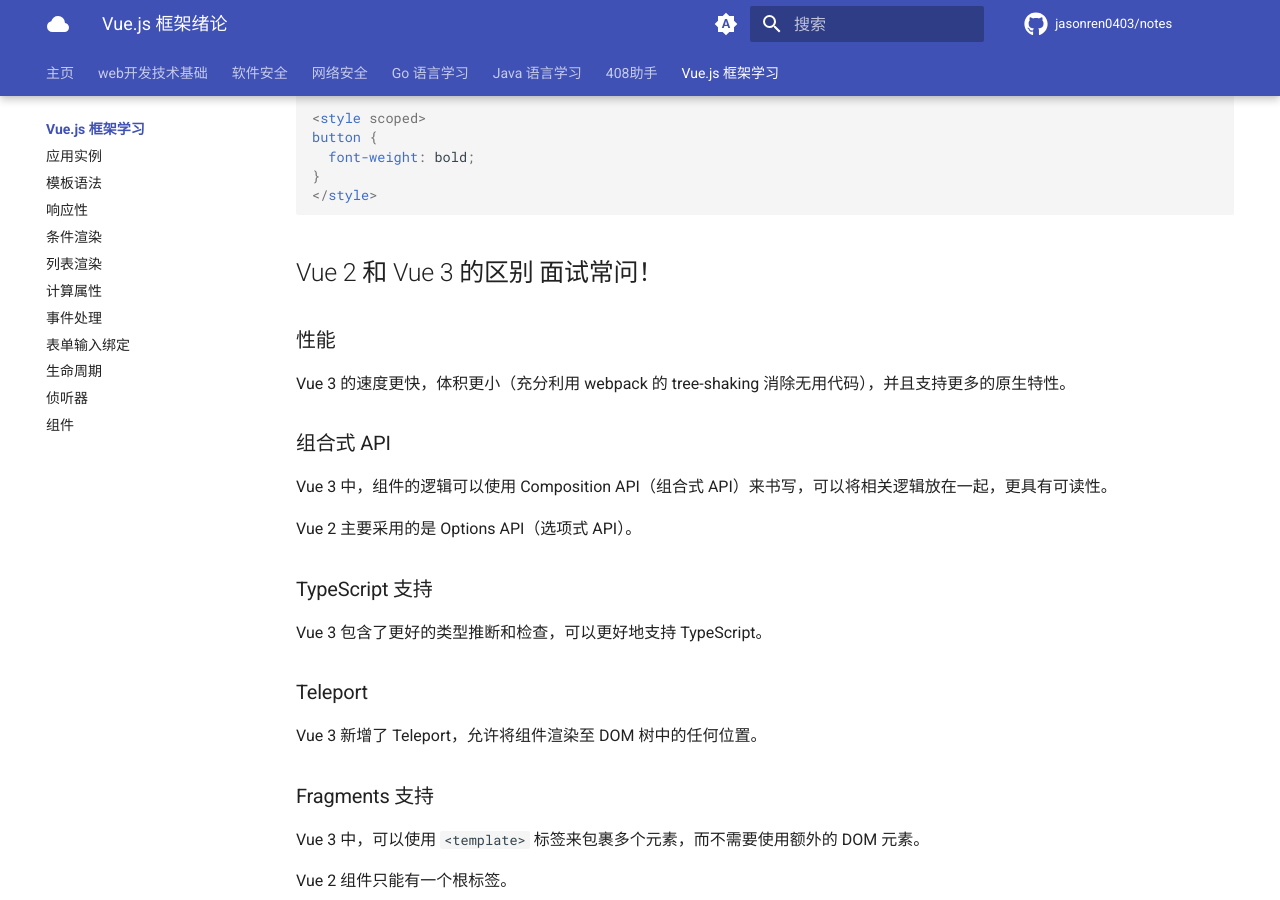
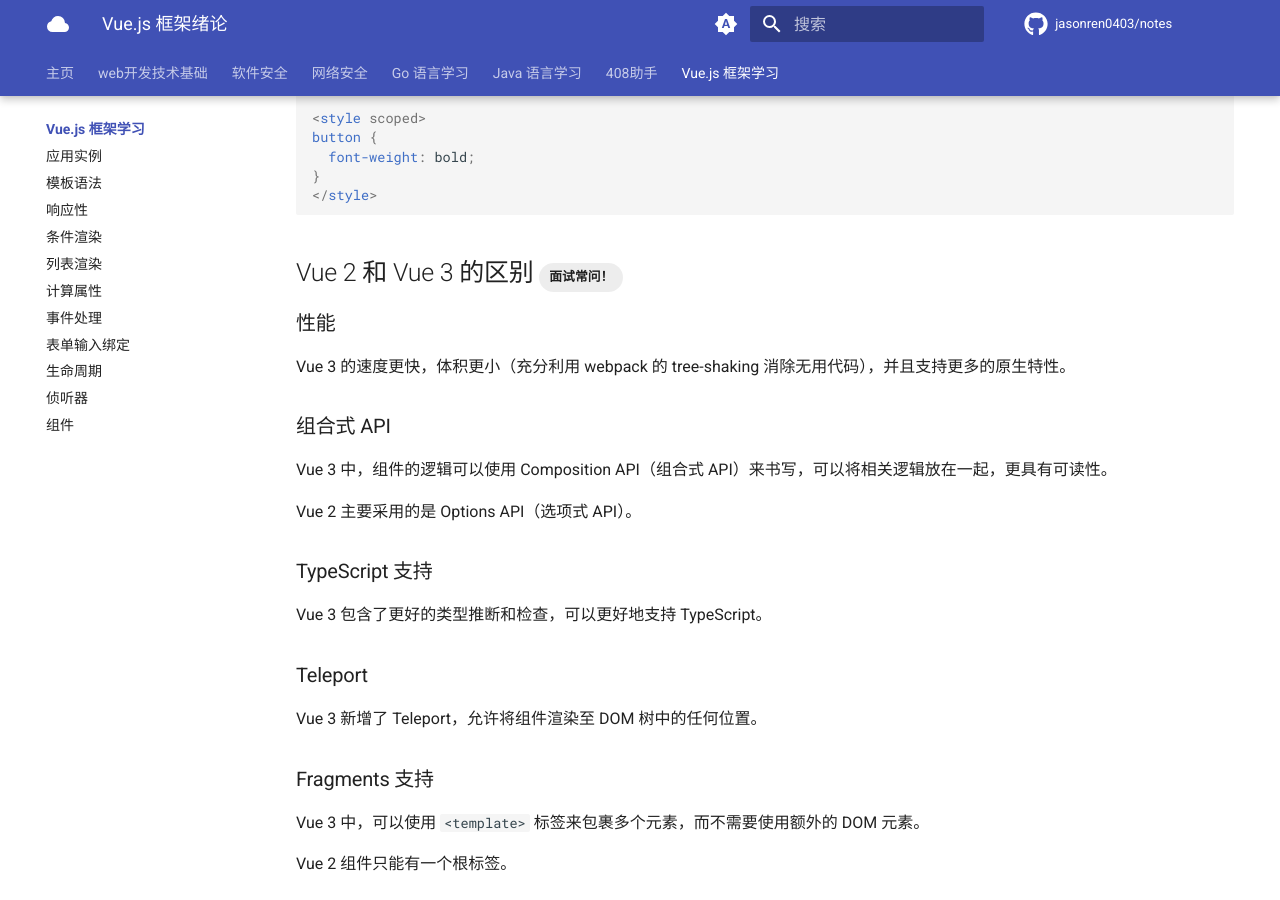
Before and after one commit to jasonren0403/notes, an MkDocs documentation site: the page built from notes_dev/vuejs/index.md, in a window 1280 px wide and 900 px high, scrolled down 1220 px. Built offline with MkDocs 1.6.1 and Material for MkDocs 9.7.7, drawn with Linux system fonts in a browser that asks for light colours; comment, search, counter and statistics services are not loaded.

Commit message:
fix: typo

````diff
--- a/notes_dev/vuejs/index.md
+++ b/notes_dev/vuejs/index.md
@@ -58,7 +58,7 @@
 </style>
 ```
 
-## Vue 2 和 Vue 3 的区别 <span class="md-tags">面试常问！</span>
+## Vue 2 和 Vue 3 的区别 <span class="md-tag">面试常问！</span>
 
 ### 性能
 
````
